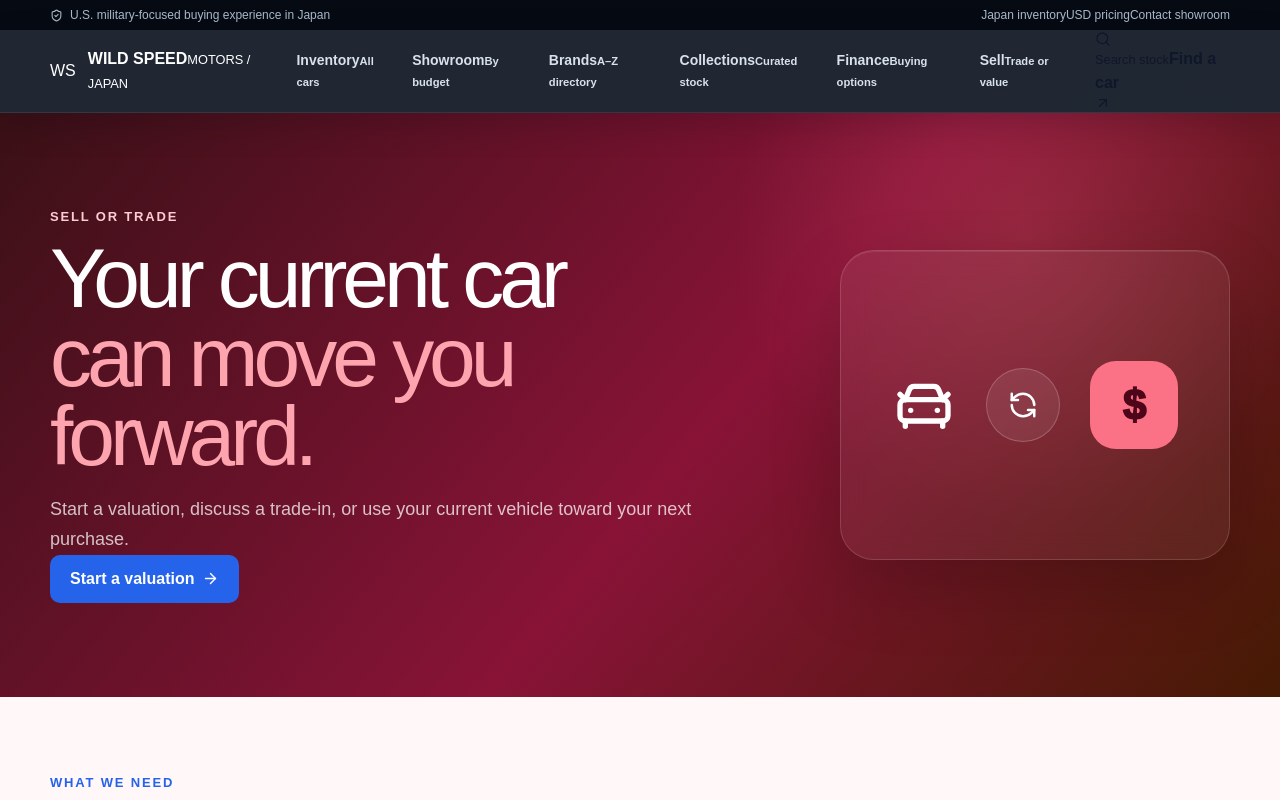
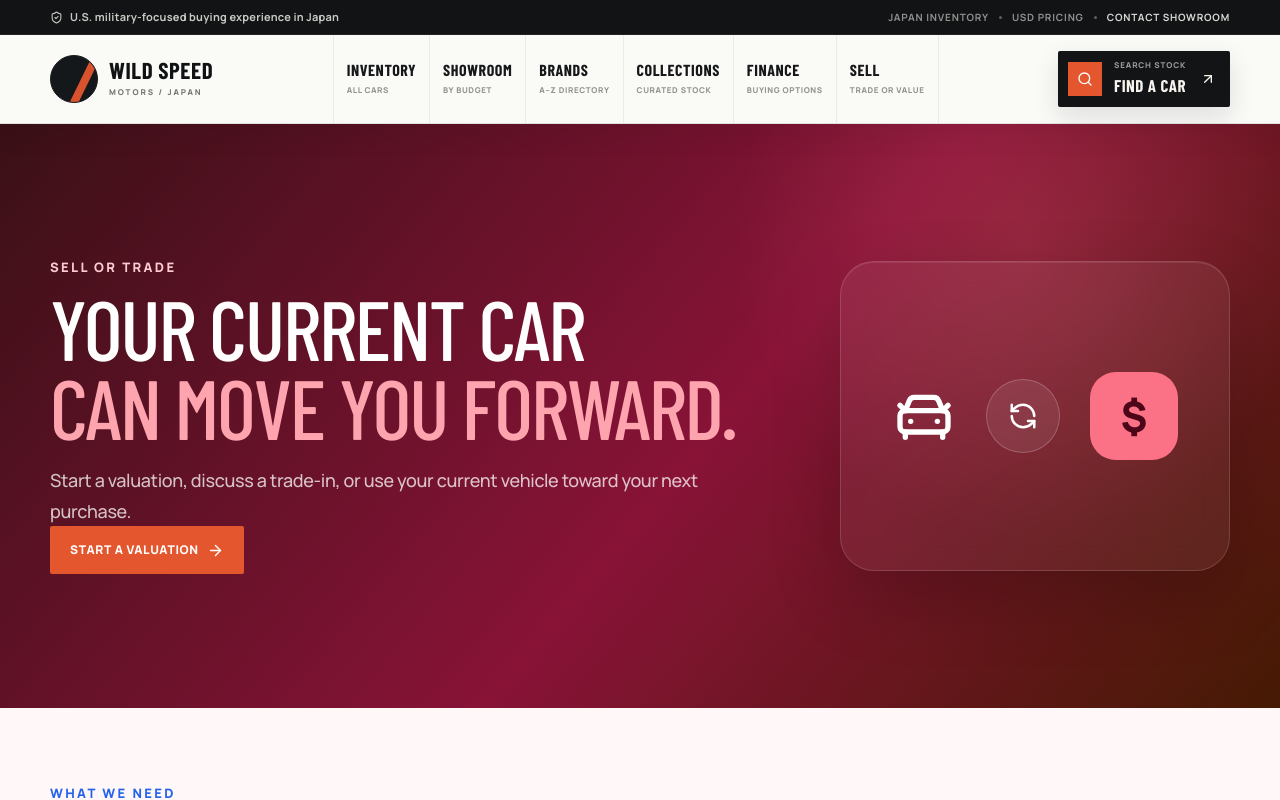
Before and after one commit to kbghumman/wild-speed-motors, a Next.js app: page /sell in a window 1280 px wide. Shown: the top 800 px of the page. Built offline with nearby package versions, Linux system fonts and the light colour scheme; a web font is replaced by a local one.

Commit message:
Refine navigation and typography system

```diff
--- a/src/app/globals.css
+++ b/src/app/globals.css
@@ -2643,3 +2643,411 @@ body {
     min-height: 280px;
   }
 }
+
+
+/* === Automotive navigation + typography refinement === */
+:root {
+  --font-body-fallback: Arial, Helvetica, sans-serif;
+}
+
+body {
+  font-family: var(--font-body), var(--font-body-fallback);
+  font-weight: 500;
+  letter-spacing: -0.01em;
+}
+
+h1,
+h2,
+h3,
+.section-title,
+.popular-brands-title,
+.car-title,
+.detail-panel h1,
+.brand-wordmark strong,
+.home-feature-card strong,
+.budget-bay-card strong,
+.collection-card strong,
+.editorial-hero h1 {
+  font-family: var(--font-display), Impact, sans-serif;
+}
+
+h1,
+.section-title,
+.popular-brands-title,
+.editorial-hero h1 {
+  text-transform: uppercase;
+  letter-spacing: -0.025em;
+}
+
+.hero h1 {
+  font-family: var(--font-display), Impact, sans-serif;
+  font-weight: 700;
+  letter-spacing: -0.028em;
+  text-transform: uppercase;
+}
+
+.hero p,
+.section-copy,
+.editorial-hero p:not(.eyebrow) {
+  font-weight: 500;
+  letter-spacing: -0.018em;
+}
+
+.eyebrow,
+.hero-kicker,
+.feature-kicker,
+.arrivals-accent,
+.budget-bay-label,
+.collection-eyebrow,
+.price-label {
+  font-family: var(--font-body), var(--font-body-fallback);
+  letter-spacing: 0.18em;
+}
+
+.utility-bar-premium {
+  position: relative;
+  z-index: 70;
+  background: #111315;
+  border-bottom: 1px solid rgba(255,255,255,0.07);
+  color: #c8c8c3;
+}
+
+.utility-inner-premium {
+  min-height: 34px;
+}
+
+.utility-message {
+  font-size: 11px;
+  font-weight: 700;
+  letter-spacing: .02em;
+}
+
+.utility-facts {
+  display: flex;
+  align-items: center;
+  gap: 10px;
+  color: #8f918e;
+  font-size: 10px;
+  font-weight: 700;
+  letter-spacing: .08em;
+  text-transform: uppercase;
+}
+
+.utility-facts a {
+  color: #d8d8d4;
+}
+
+.utility-separator {
+  width: 3px;
+  height: 3px;
+  border-radius: 50%;
+  background: #5f625f;
+}
+
+.site-header-premium {
+  position: sticky;
+  top: 0;
+  z-index: 65;
+  border-bottom: 1px solid rgba(15,23,42,.11);
+  background: rgba(250,250,247,.965);
+  box-shadow: 0 12px 28px rgba(9,14,22,.055);
+  backdrop-filter: blur(18px);
+}
+
+.header-inner-premium {
+  min-height: 88px;
+  gap: 22px;
+}
+
+.brand-premium {
+  flex: 0 0 auto;
+  gap: 11px;
+  color: #121416;
+}
+
+.brand-monogram {
+  position: relative;
+  display: grid;
+  width: 48px;
+  height: 48px;
+  place-items: center;
+  overflow: hidden;
+  border: 1px solid #191c1f;
+  border-radius: 50%;
+  background: #15181a;
+  color: #f7f4ee;
+  font-family: var(--font-display), Impact, sans-serif;
+  font-size: 20px;
+  font-weight: 700;
+  letter-spacing: -.03em;
+}
+
+.brand-monogram::after {
+  content: "";
+  position: absolute;
+  width: 8px;
+  height: 64px;
+  right: 8px;
+  top: -8px;
+  background: #e4572e;
+  transform: rotate(26deg);
+  opacity: .94;
+}
+
+.brand-monogram::before {
+  content: "WS";
+  position: absolute;
+  z-index: 2;
+}
+
+.brand-monogram {
+  font-size: 0;
+}
+
+.brand-wordmark {
+  display: flex;
+  flex-direction: column;
+  justify-content: center;
+}
+
+.brand-wordmark strong {
+  color: #101214;
+  font-size: 23px;
+  font-weight: 700;
+  line-height: .9;
+  letter-spacing: .025em;
+}
+
+.brand-wordmark small {
+  margin-top: 5px;
+  color: #74766f;
+  font-size: 8px;
+  font-weight: 800;
+  letter-spacing: .24em;
+}
+
+.nav-premium {
+  flex: 1 1 auto;
+  justify-content: center;
+  gap: 0;
+  color: #151719;
+}
+
+.nav-premium-link {
+  position: relative;
+  display: flex;
+  min-width: 82px;
+  min-height: 88px;
+  flex-direction: column;
+  justify-content: center;
+  border-left: 1px solid rgba(15,23,42,.065);
+  padding: 0 13px;
+  transition: background .18s ease;
+}
+
+.nav-premium-link:last-child {
+  border-right: 1px solid rgba(15,23,42,.065);
+}
+
+.nav-premium-link::after {
+  content: "";
+  position: absolute;
+  left: 13px;
+  right: 13px;
+  bottom: 0;
+  height: 3px;
+  background: #e4572e;
+  transform: scaleX(0);
+  transform-origin: left;
+  transition: transform .2s ease;
+}
+
+.nav-premium-link:hover {
+  background: #f2f1ec;
+  color: #111315;
+}
+
+.nav-premium-link:hover::after {
+  transform: scaleX(1);
+}
+
+.nav-premium-link > span {
+  font-family: var(--font-display), Impact, sans-serif;
+  font-size: 16px;
+  font-weight: 700;
+  letter-spacing: .035em;
+  line-height: 1;
+  text-transform: uppercase;
+}
+
+.nav-premium-link small {
+  margin-top: 6px;
+  color: #92948f;
+  font-size: 8px;
+  font-weight: 800;
+  letter-spacing: .08em;
+  text-transform: uppercase;
+}
+
+.header-find-car {
+  display: grid;
+  flex: 0 0 auto;
+  grid-template-columns: 36px 1fr auto;
+  align-items: center;
+  gap: 10px;
+  min-width: 172px;
+  min-height: 56px;
+  border-radius: 2px;
+  background: #121416;
+  padding: 0 14px 0 10px;
+  color: #f7f4ee;
+  box-shadow: 0 10px 26px rgba(18,20,22,.12);
+  transition: transform .2s ease, background .2s ease;
+}
+
+.header-find-car:hover {
+  background: #26292b;
+  transform: translateY(-1px);
+}
+
+.header-find-icon {
+  display: grid;
+  width: 34px;
+  height: 34px;
+  place-items: center;
+  background: #e4572e;
+  color: white;
+}
+
+.header-find-copy {
+  display: flex;
+  flex-direction: column;
+}
+
+.header-find-copy small {
+  color: #999c99;
+  font-size: 8px;
+  font-weight: 800;
+  letter-spacing: .11em;
+  text-transform: uppercase;
+}
+
+.header-find-copy strong {
+  margin-top: 2px;
+  font-family: var(--font-display), Impact, sans-serif;
+  font-size: 17px;
+  font-weight: 700;
+  letter-spacing: .03em;
+  text-transform: uppercase;
+}
+
+.button-primary,
+.button-secondary,
+.button-dark,
+.button-glass,
+.search-button {
+  border-radius: 2px;
+  font-size: 12px;
+  letter-spacing: .055em;
+  text-transform: uppercase;
+}
+
+.button-primary,
+.search-button {
+  background: #e4572e;
+}
+
+.button-primary:hover,
+.search-button:hover {
+  background: #c94623;
+}
+
+.hero h1 span {
+  color: #f3a274;
+}
+
+.text-link,
+.car-make {
+  color: #d94f29;
+}
+
+.car-price,
+.detail-panel .price {
+  font-family: var(--font-display), Impact, sans-serif;
+  font-weight: 700;
+  letter-spacing: -.015em;
+}
+
+.car-year,
+.car-specs,
+.car-trim,
+.car-monthly {
+  font-family: var(--font-body), var(--font-body-fallback);
+}
+
+.section-title {
+  font-size: clamp(34px, 4vw, 54px);
+  line-height: .96;
+}
+
+.popular-brands-title {
+  line-height: .96;
+}
+
+@media (max-width: 1180px) {
+  .nav-premium-link {
+    min-width: 70px;
+    padding: 0 9px;
+  }
+
+  .nav-premium-link > span {
+    font-size: 14px;
+  }
+
+  .header-find-car {
+    min-width: 150px;
+  }
+}
+
+@media (max-width: 1040px) {
+  .nav-premium {
+    display: none;
+  }
+
+  .header-inner-premium {
+    min-height: 76px;
+  }
+}
+
+@media (max-width: 640px) {
+  .utility-bar-premium {
+    display: none;
+  }
+
+  .brand-monogram {
+    width: 42px;
+    height: 42px;
+  }
+
+  .brand-wordmark strong {
+    font-size: 20px;
+  }
+
+  .header-find-car {
+    min-width: 48px;
+    width: 48px;
+    min-height: 48px;
+    grid-template-columns: 1fr;
+    padding: 0;
+    place-items: center;
+  }
+
+  .header-find-copy,
+  .header-find-car > svg {
+    display: none;
+  }
+
+  .header-find-icon {
+    background: transparent;
+  }
+}
```
